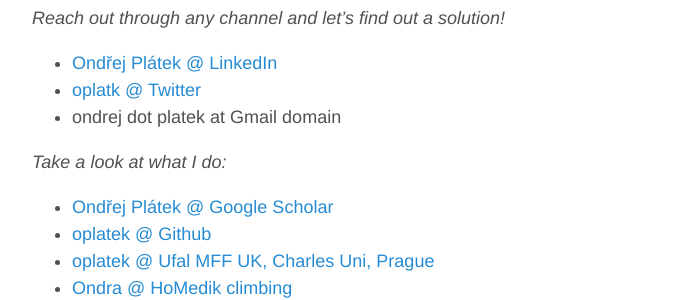
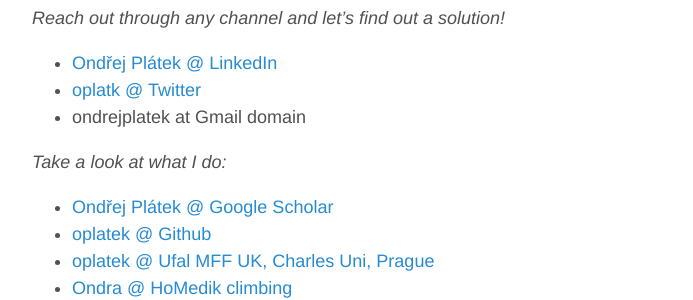
Before and after one commit to oplatek/oplatek.github.io, a Jekyll site: the page built from index.md, in a window 1280 px wide and 900 px high. Shown: the part 327-627 px from the top of the window, without its empty margins (293-986 px from the left). Built offline with Jekyll 4.4.1, drawn with Linux system fonts in a browser that asks for light colours.

Commit message:
ondrejplate_without_dot

```diff
--- a/index.md
+++ b/index.md
@@ -11,7 +11,7 @@
 
 * [Ondřej Plátek @ LinkedIn](https://cz.linkedin.com/in/ondrejplatek)
 * [oplatk @ Twitter](https://twitter.com/oplatk)
-* ondrej dot platek at Gmail domain
+* ondrejplatek at Gmail domain
 
 _Take a look at what I do:_
 * [Ondřej Plátek @ Google Scholar](https://scholar.google.com/citations?user=3rA1o9YAAAAJ&hl=en)
```
